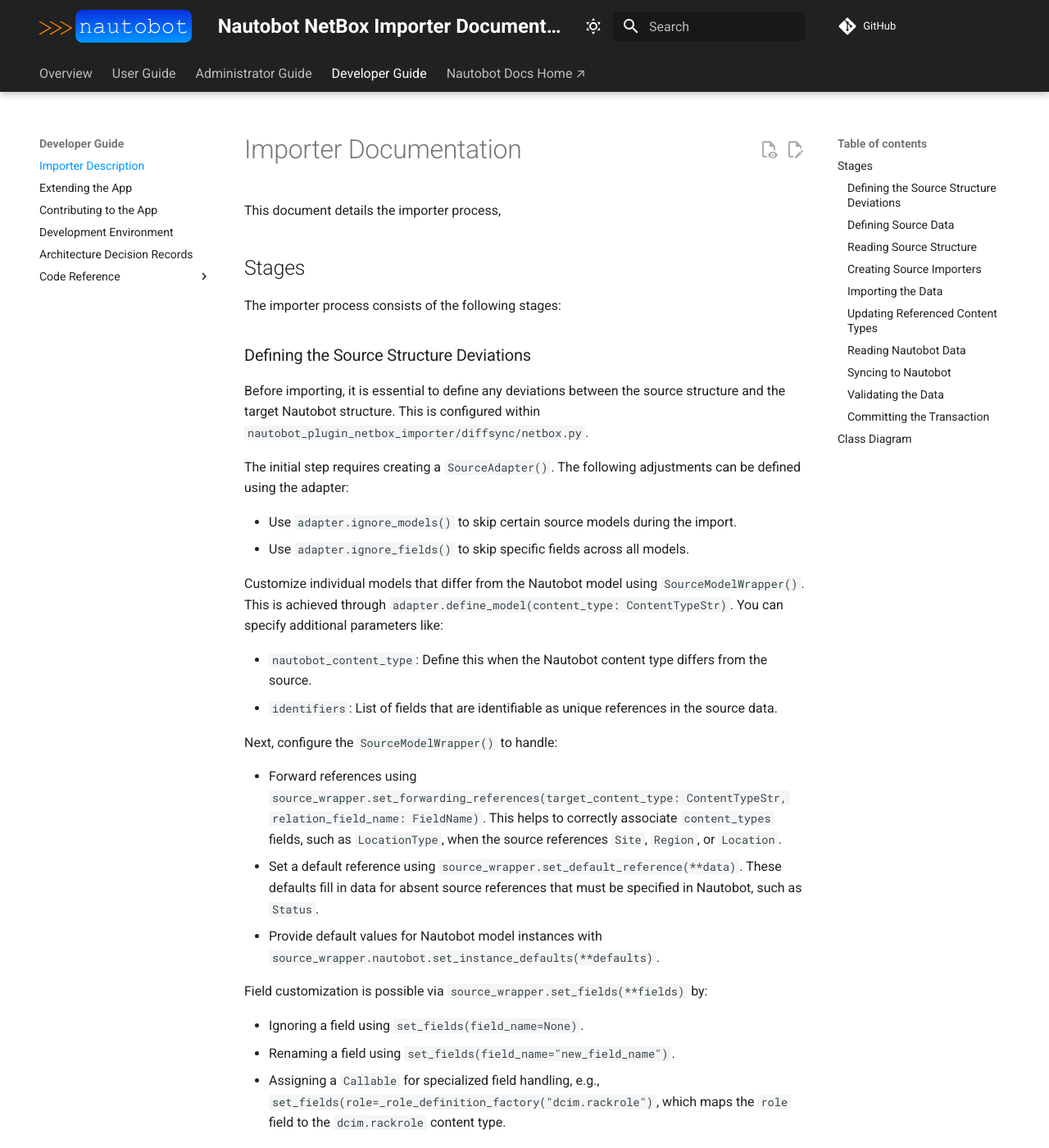
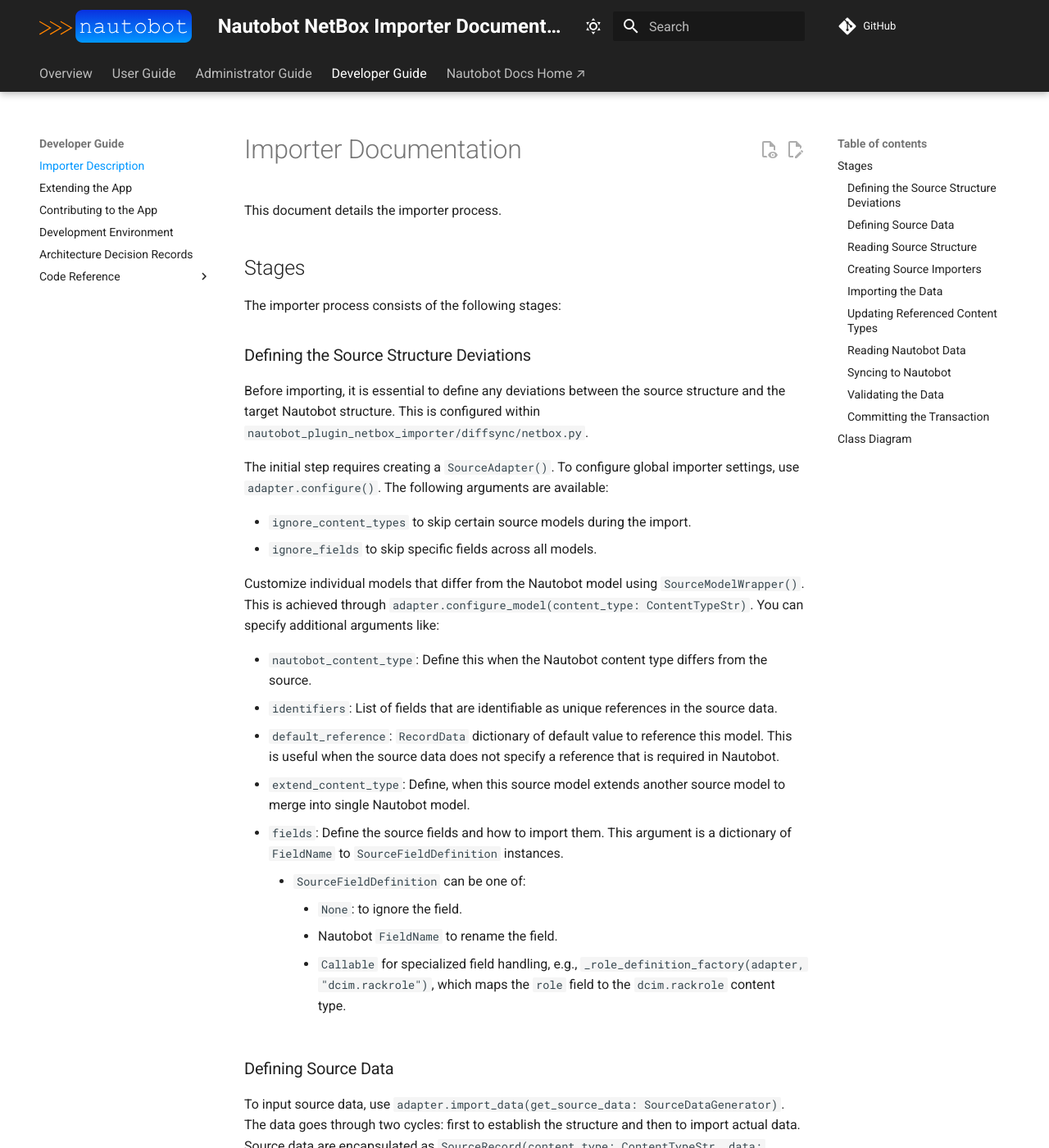
Before and after one commit to nautobot/nautobot-app-netbox-importer, an MkDocs documentation site: the page built from docs/dev/importer.md, in a window 1280 px wide and 1400 px high. Shown: the whole window at 82% size. Built offline with MkDocs 1.6.1 and Material for MkDocs 9.7.7, drawn with Linux system fonts in a browser that asks for light colours; comment, search, counter and statistics services are not loaded; some of the changed text lies outside the part shown.

Commit message:
chore: PR fixes

```diff
--- a/docs/dev/importer.md
+++ b/docs/dev/importer.md
@@ -1,6 +1,6 @@
 # Importer Documentation
 
-This document details the importer process,
+This document details the importer process.
 
 ## Stages
 
@@ -10,27 +10,22 @@ The importer process consists of the following stages:
 
 Before importing, it is essential to define any deviations between the source structure and the target Nautobot structure. This is configured within `nautobot_plugin_netbox_importer/diffsync/netbox.py`.
 
-The initial step requires creating a `SourceAdapter()`. The following adjustments can be defined using the adapter:
+The initial step requires creating a `SourceAdapter()`. To configure global importer settings, use `adapter.configure()`. The following arguments are available:
 
-- Use `adapter.ignore_models()` to skip certain source models during the import.
-- Use `adapter.ignore_fields()` to skip specific fields across all models.
+- `ignore_content_types` to skip certain source models during the import.
+- `ignore_fields` to skip specific fields across all models.
 
-Customize individual models that differ from the Nautobot model using `SourceModelWrapper()`. This is achieved through `adapter.define_model(content_type: ContentTypeStr)`. You can specify additional parameters like:
+Customize individual models that differ from the Nautobot model using `SourceModelWrapper()`. This is achieved through `adapter.configure_model(content_type: ContentTypeStr)`. You can specify additional arguments like:
 
 - `nautobot_content_type`: Define this when the Nautobot content type differs from the source.
 - `identifiers`: List of fields that are identifiable as unique references in the source data.
-
-Next, configure the `SourceModelWrapper()` to handle:
-
-- Forward references using `source_wrapper.set_forwarding_references(target_content_type: ContentTypeStr, relation_field_name: FieldName)`. This helps to correctly associate `content_types` fields, such as `LocationType`, when the source references `Site`, `Region`, or `Location`.
-- Set a default reference using `source_wrapper.set_default_reference(**data)`. These defaults fill in data for absent source references that must be specified in Nautobot, such as `Status`.
-- Provide default values for Nautobot model instances with `source_wrapper.nautobot.set_instance_defaults(**defaults)`.
-
-Field customization is possible via `source_wrapper.set_fields(**fields)` by:
-
-- Ignoring a field using `set_fields(field_name=None)`.
-- Renaming a field using `set_fields(field_name="new_field_name")`.
-- Assigning a `Callable` for specialized field handling, e.g., `set_fields(role=_role_definition_factory("dcim.rackrole")`, which maps the `role` field to the `dcim.rackrole` content type.
+- `default_reference`: `RecordData` dictionary of default value to reference this model. This is useful when the source data does not specify a reference that is required in Nautobot.
+- `extend_content_type`: Define, when this source model extends another source model to merge into single Nautobot model.
+- `fields`: Define the source fields and how to import them. This argument is a dictionary of `FieldName` to `SourceFieldDefinition` instances.
+    - `SourceFieldDefinition` can be one of:
+        - `None`: to ignore the field.
+        - Nautobot `FieldName` to rename the field.
+        - `Callable` for specialized field handling, e.g., `_role_definition_factory(adapter, "dcim.rackrole")`, which maps the `role` field to the `dcim.rackrole` content type.
 
 ### Defining Source Data
 
@@ -61,11 +56,11 @@ This stage involves the second data iteration, where `DiffSyncModel` instances a
 
 ### Updating Referenced Content Types
 
-The updating of `content_types` fields, based on cached references, occurs in this phase.
+The updating of `content_types` fields, based on cached references, occurs in this phase. It's possible to define forwarding references using `source_wrapper.set_references_forwarding()`, e.g. references to `dcim.location` are forwarded to `dcim.locationtype`.
 
 ### Reading Nautobot Data
 
-`NautobotAdapter()` initiates and reads from the Nautobot database, considering only content type models with at least one instance of imported data.
+`NautobotAdapter()` initiates and reads from the Nautobot database, considering only models with at least one instance of imported data.
 
 ### Syncing to Nautobot
 
@@ -98,7 +93,7 @@ classDiagram
     }
     class SourceAdapter {
         wrappers: Mapping[ContentTypeStr, SourceModelWrapper]
-        not_initialized_wrappers: Set[SourceModelWrapper]
+        nautobot: NautobotAdapter
         ignored_fields: Set[FieldName]
         ignored_models: Set[ContentTypeStr]
         ------------------
@@ -114,13 +109,13 @@ classDiagram
         references_forwarding: ContentTypeStr, FieldName
         fields: Mapping[FieldName, SourceField]
         importers: List[SourceFieldImporter]
+        extend_wrapper: Optional[SourceModelWrapper]
+        imported_count: int
         - Caching ------------------
         references: Mapping[Uid, Set[SourceModelWrapper]]
-        uid_to_pk_cache: Mapping[Uid, Uid]
-        default_reference_pk: Uid
-        cached_data: Mapping[Uid, RecordData]
-        last_id: Uid  # For AutoField PKs
-        imported_count: int
+        default_reference_uid: Uid
+        _uid_to_pk_cache: Mapping[Uid, Uid]
+        _cached_data: Mapping[Uid, RecordData]
     }
     class NautobotModelWrapper {
         content_type: ContentTypeStr
```
Also changed, not shown: other parts of docs/dev/importer.md (+5 -3 lines), 6 other files.
